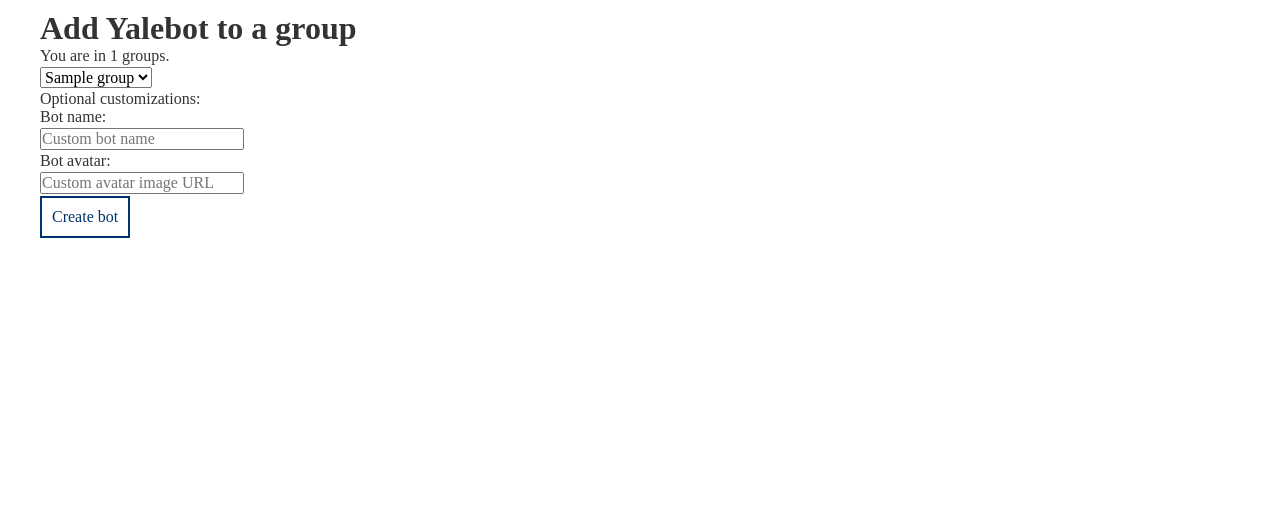
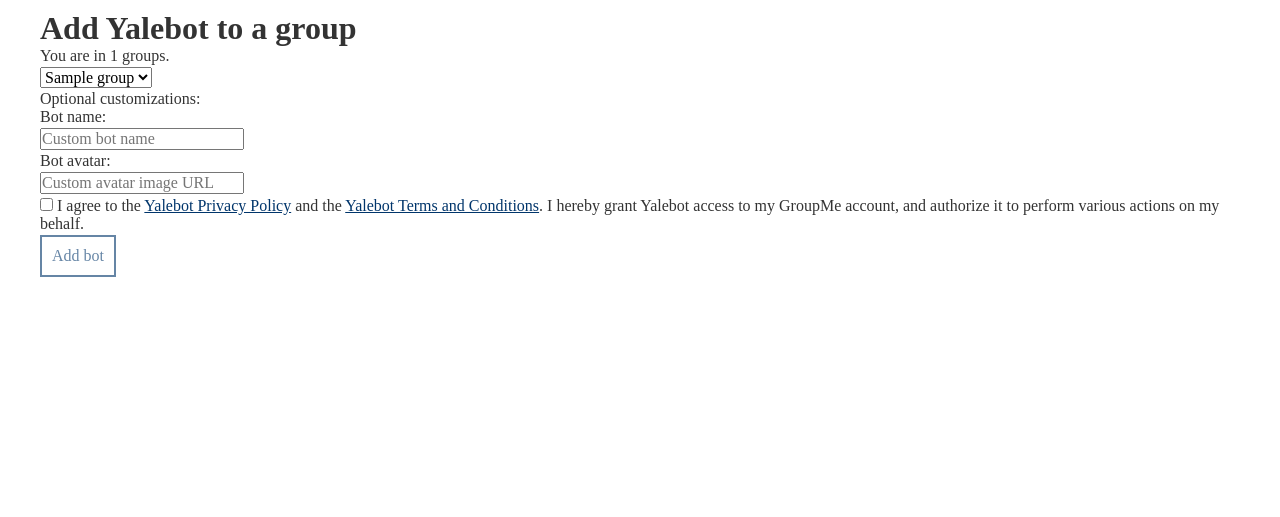
Before and after one commit to ErikBoesen/Yalebot, a Flask app: template templates/controlpanel.html in a window 1280 px wide. Shown: the part 129-646 px from the top of the page. Run offline with Flask 2, Linux system fonts and the light colour scheme; the template is opened without the code that fills it: most values are stand-ins (such as "Sample title", 1, 10 or a date in 2020); parts of the project's set-up code (start-up, migrations or seed data) failed here and were passed over; some web fonts are replaced.

Commit message:
Add checkbox for enabling add button

```diff
--- a/static/scripts/controlpanel.js
+++ b/static/scripts/controlpanel.js
@@ -0,0 +1,3 @@
+document.getElementById('accept').onclick = function() {
+    document.getElementById('add').disabled = !this.checked;
+}
--- a/static/style.css
+++ b/static/style.css
@@ -40,9 +40,7 @@ select, input {
     margin: 2px 0;
     outline: none;
 }
-select {
-}
-input {
+input[type="text"], input[type="submit"] {
     display: block;
 }
 .button {
@@ -56,6 +54,9 @@ input {
     box-shadow: 0 0 1px rgba(0, 0, 0, 0);
     position: relative;
     transition: color 0.3s;
+}
+.button[disabled] {
+    opacity: 0.6;
 }
 .button:before {
     content: '';
--- a/templates/controlpanel.html
+++ b/templates/controlpanel.html
@@ -10,8 +10,10 @@
         {% endfor %}
     </select>
     <p>Optional customizations:</p>
-    Bot name: <input name="name" type="text" placeholder="Custom bot name">
-    Bot avatar: <input name="avatar_url" type="text" placeholder="Custom avatar image URL">
-    <input type="submit" class="button" value="Create bot">
+    <label>Bot name: <input name="name" type="text" placeholder="Custom bot name"></label>
+    <label>Bot avatar: <input name="avatar_url" type="text" placeholder="Custom avatar image URL"></label>
+    <label><input type="checkbox" id="accept"> I agree to the <a href="/static/ppol.html">Yalebot Privacy Policy</a> and the <a href="/static/tac.html">Yalebot Terms and Conditions</a>. I hereby grant Yalebot access to my GroupMe account, and authorize it to perform various actions on my behalf.</label>
+    <input disabled type="submit" class="button" id="add" value="Add bot">
 </form>
+<script src="/static/scripts/controlpanel.js"></script>
 {% endblock %}
```
